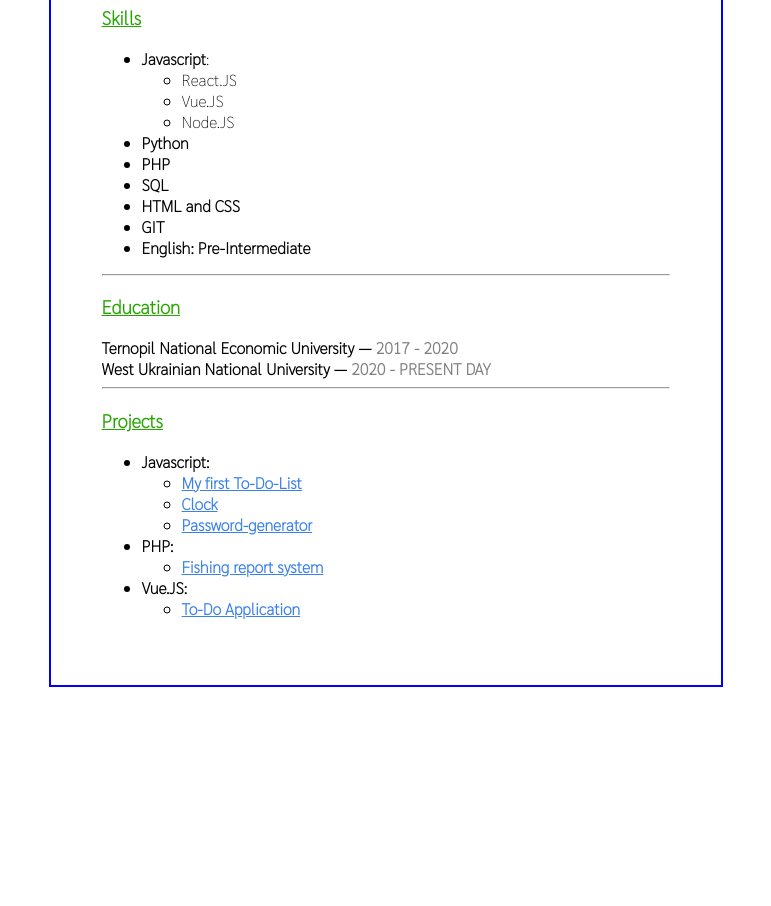
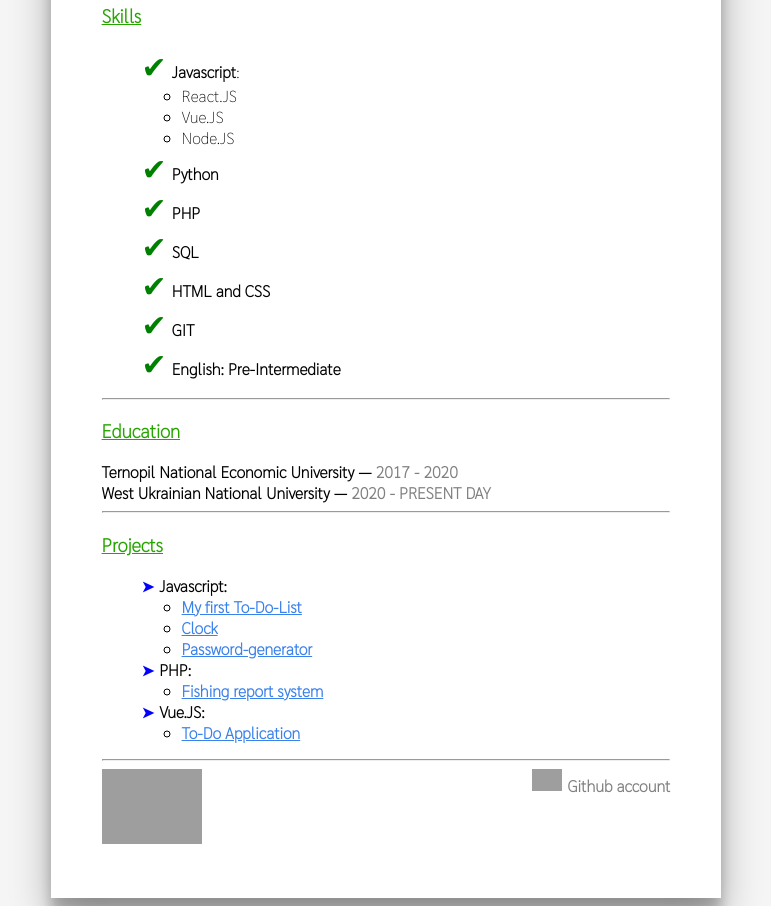
Before and after one commit to pinokio221/rsschool-cv, a plain HTML site: page index.html in a window 1280 px wide. Shown: the part 670-1576 px from the top of the page, without its empty margins (254-1025 px from the left). Before the commit the page ends 1365 px from the top, so only its background shows below. Drawn offline with Linux system fonts and the light colour scheme; grey boxes are pictures that could not be loaded.

Commit message:
feat: add footer

```diff
--- a/index.html
+++ b/index.html
@@ -93,6 +93,12 @@
                 </li>
             </ul>
         </div>
+        <hr>
+        <footer>
+
+            <a id='footer_course' href='https://rs.school/js/'><img src="https://rs.school/images/rs_school_js.svg" alt=""></a>
+            <a id='footer_git'href="https://github.com/pinokio221"><img  src="https://image.flaticon.com/icons/png/512/25/25231.png" alt="">Github account</a>
+        </footer>
 
     </div>
 </body>
--- a/styles.css
+++ b/styles.css
@@ -1,5 +1,6 @@
 body {
     font-family: 'Sarabun', sans-serif;
+    background-color: whitesmoke;
 }
 
 h3{
@@ -10,11 +11,12 @@ h3{
 
 .wrapper {
     display: block;
+    background-color: white;
     margin: 0px auto;
     width: 45%;
     height: 100%;
     padding: 4%;
-    border: 2px solid blue;
+    box-shadow: 0 19px 38px rgba(0,0,0,0.30), 0 15px 12px rgba(0,0,0,0.22);
 }
 
 header > h1{
@@ -45,7 +47,32 @@ header > img{
     font-weight: bold;
 }
 
+.skills_block > ul > li{
+    list-style: none;
+    margin-left: 0;
+    padding-left: 0;
+}
 
+.projects_block > ul > li{
+    list-style: none;
+    margin-left: 0;
+    padding-left: 0;
+}
+
+.projects_block > ul > li:before{
+    color: blue;
+    font-size: 15px;
+    content: "➤";
+    padding-right: 5px;
+}
+
+
+.skills_block > ul > li:before{
+    color: green;
+    font-size: 30px;
+    content: "✔";
+    padding-right: 5px;
+}
 .skills_block > ul > li > span{
     font-weight: bold;
 }
@@ -63,6 +90,21 @@ header > img{
     width: 15px;
 }
 
+#footer_course > img{
+    width: 100px;
+}
+
+#footer_git{
+    text-decoration: none;
+    color: gray;
+    font-weight: bold;
+    float: right;
+}
+#footer_git > img{
+    width: 30px;
+    padding-right: 6px;
+}
+
 a{
     color:rgb(58, 129, 234);
 }
```
